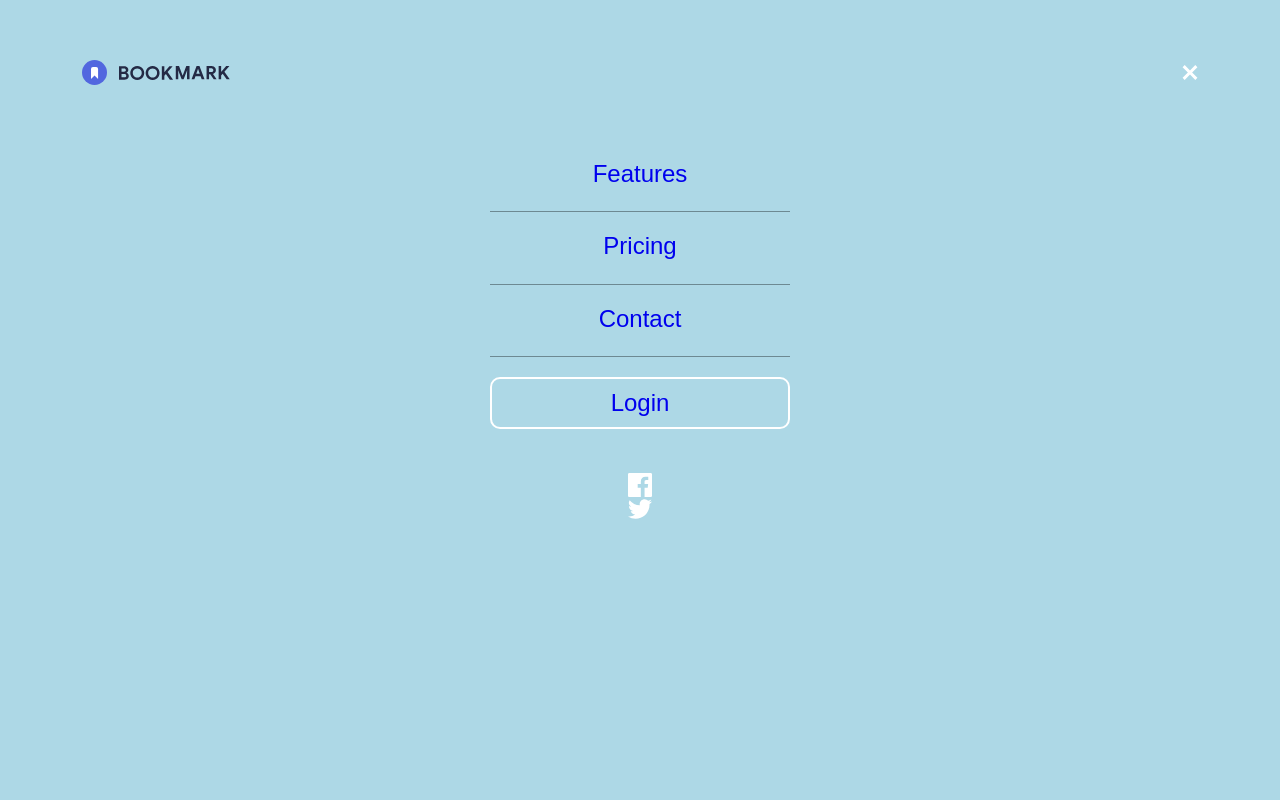
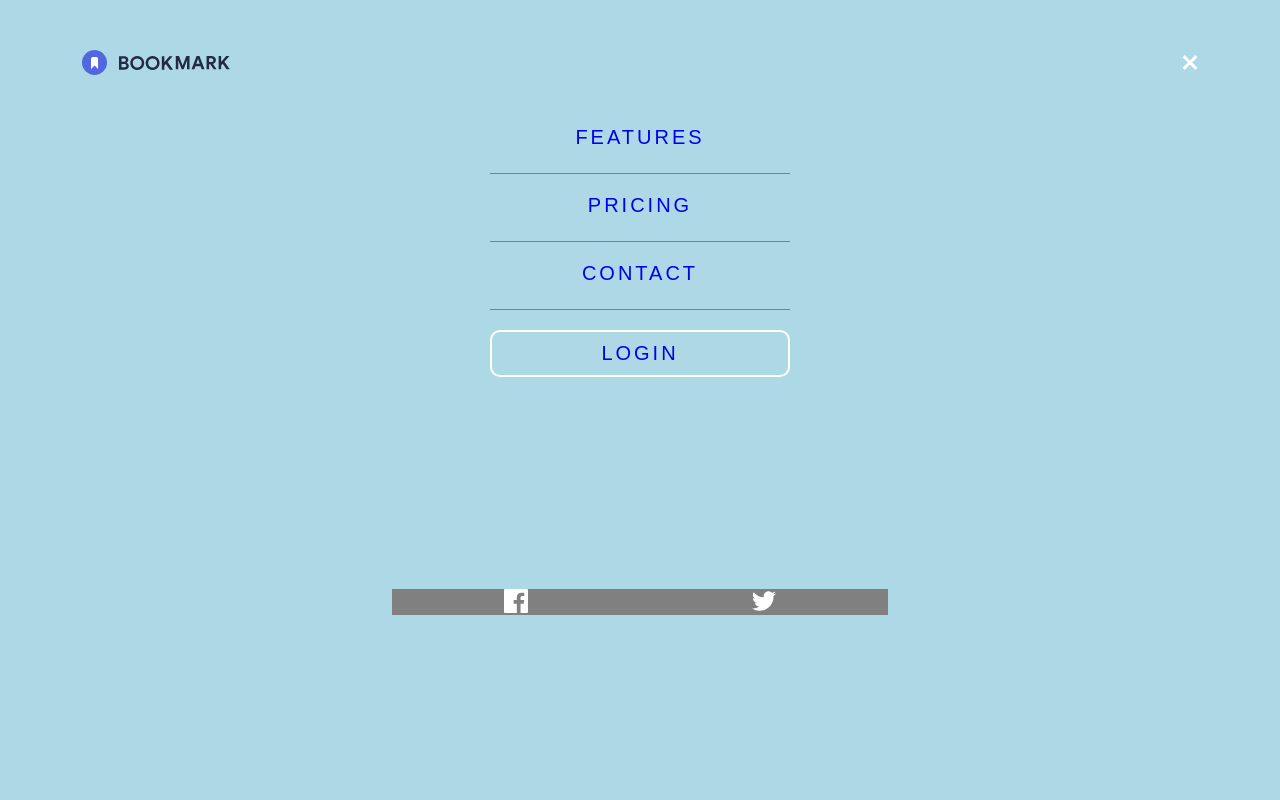
Before and after one commit to Tboss09/book-landing-page, a React (Create React App) app: page / in a window 1280 px wide. Shown: the top 800 px of the page. Built offline with nearby package versions, Linux system fonts and the light colour scheme.

Commit message:
Creating the nav

```diff
--- a/src/App.js
+++ b/src/App.js
@@ -1,11 +1,22 @@
+
+// React component
+import { useState } from 'react';
+
+// Components
 import Header from './components/Header'
 import Main from './components/Main'
 import Footer from './components/Footer'
 
 const App = () => {
+  const [menu, setMenu] = useState(true);
+  // TO Toggle Menu
+
+  function getError(){
+    setMenu(!menu)
+  }
   return (
     <>
-      <Header />
+      <Header onToggleMenu={getError } />
       <Main />
       <Footer />
     </>
--- a/src/components/Header.js
+++ b/src/components/Header.js
@@ -1,11 +1,11 @@
 import Nav from "./Nav";
 import Logo from "./Logo";
-const Header = () => {
+const Header = ({ onToggleMenu }) => {
     return (
         <header>
             <div className="header">
                 <Logo />
-                <Nav />
+                <Nav onToggleMenu={onToggleMenu} />
             </div>
         </header>
     )
--- a/src/components/Nav.js
+++ b/src/components/Nav.js
@@ -6,14 +6,14 @@ import twitterIcon from '../images/icon-twitter.svg';
 
 
 
-const Nav = () => {
+const Nav = ({ onToggleMenu }) => {
     return (
         <>
             <div className="header__nav">
                 <nav>
                     <img src={hamBurger} alt="nav menu" />
 
-                    <div className="nav">
+                    <div className={`nav ${onToggleMenu ? `active` : ""}`}>
                         <div className="nav__header">
 
                             {/* nav Logo */}
@@ -23,7 +23,7 @@ const Nav = () => {
 
 
                             {/* Close Icon */}
-                            <div className="nav__header--close">
+                            <div className="nav__header--close" onClick={onToggleMenu}>
                                 <img src={closeIcon} alt={closeIcon} />
                             </div>
 
--- a/src/scss/main.scss
+++ b/src/scss/main.scss
@@ -30,6 +30,8 @@ header {
 // Mobile/Desktop Navbar
 
 .nav {
+    transform: translate(-300%, 0px);
+    transition: 0.5s ease transform;
     position: fixed;
     right: 0;
     top: 0;
@@ -39,13 +41,18 @@ header {
     background: lightblue;
     @include flex(flex-start, center);
     flex-direction: column;
-    padding: 60px 20px;
+    padding: 50px 20px;
     width: 100%;
+
+    &.active {
+        transition: 0.5s ease transform;
+        transform: translate(0%, 0px);
+    }
 
     &__header {
         @include flex(space-between, center);
         width: 90%;
-        margin-bottom: 3vh;
+        margin-bottom: 2vh;
 
         svg {
             width: 30px;
@@ -56,7 +63,7 @@ header {
     &__links {
         @include flex(center, center);
         width: 100%;
-        margin-top: 6vh;
+        margin-top: 4vh;
 
         li {
 
@@ -67,7 +74,10 @@ header {
             width: 300px;
 
             &>a {
-                font-size: 2.4rem;
+                font-size: 2.0rem;
+                text-transform: uppercase;
+                font-weight: 400;
+                letter-spacing: 3px;
             }
 
             &:nth-of-type(4) {
@@ -80,12 +90,23 @@ header {
                     margin: 0 auto;
                     width: 300px;
                     text-align: center;
+                    font-weight: 500;
                 }
 
 
             }
         }
     }
+
+    &__icons {
+        @include flex(space-around, center);
+        background: grey;
+        width: 40%;
+        margin-top: 21vh;
+        // align-self: flex-end;
+    }
+
+
 }
 
 
```
Also changed, not shown: 1 other file (tests, documents, lock files or other folders).
